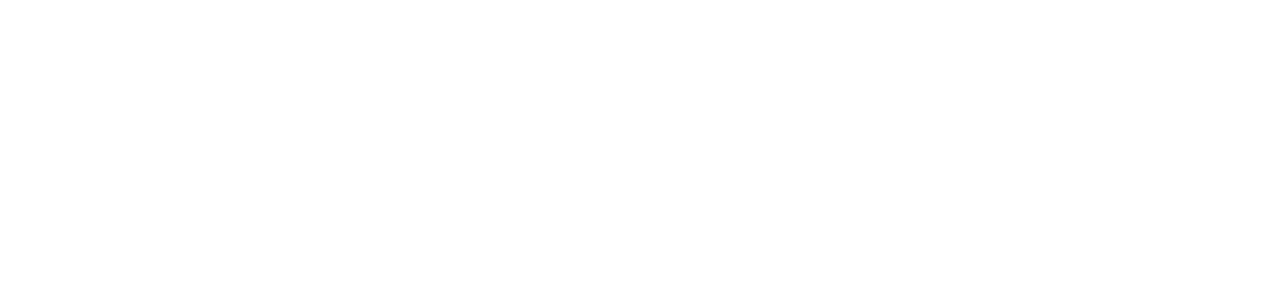
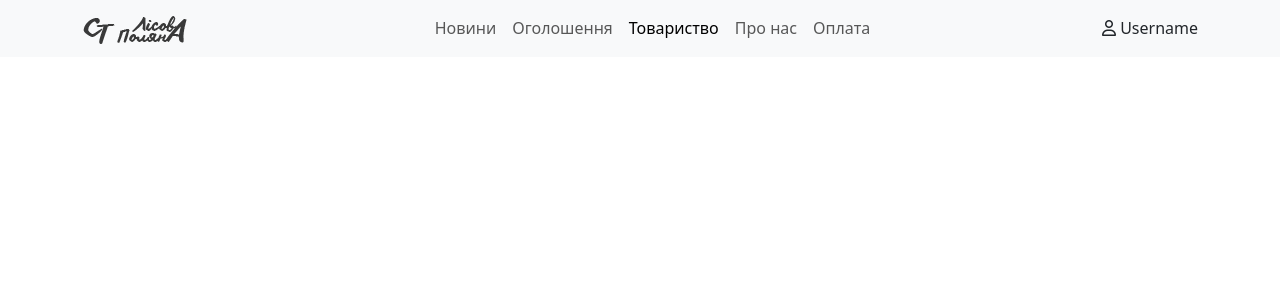
Before and after one commit to Gleb-Pastushenko/GeekHub-GP, a React (Create React App) app in the folder frontend/: page /community in a window 1280 px wide. Before the commit this address had no page. Shown: the top 300 px of the page. Built offline with nearby package versions, Linux system fonts and the light colour scheme.

Commit message:
Header links fixed. Path to pages added to the routes.

```diff
--- a/frontend/src/App.jsx
+++ b/frontend/src/App.jsx
@@ -3,6 +3,9 @@ import { BrowserRouter, Routes, Route } from "react-router-dom";
 import RootLayout from "./components/RootLayout.component";
 import News from "./pages/News.page";
 import Ads from "./pages/Ads.page";
+import Community from "./pages/Community.page";
+import AboutUs from "./pages/AboutUs.page";
+import Payments from "./pages/Payments.page";
 
 
 function App() {
@@ -13,11 +16,14 @@ function App() {
           <Route path="/" element={<RootLayout />}>
             <Route index element={<News />} />
             <Route path="ads/" element={<Ads />} />
+            <Route path="community/" element={<Community />} />
+            <Route path="about-us/" element={<AboutUs />} />
+            <Route path="payments/" element={<Payments />} />
           </Route>
         </Routes>
 
       </div>
-    </BrowserRouter>
+    </BrowserRouter >
 
   );
 }
--- a/frontend/src/components/Header.component.jsx
+++ b/frontend/src/components/Header.component.jsx
@@ -9,9 +9,12 @@ const Header = () => {
     <header>
       <Navbar collapseOnSelect expand="lg" className="bg-body-tertiary">
         <Container>
-          <Navbar.Brand href="#">
-            <img src={logo} alt="site logo" />
-          </Navbar.Brand>
+          <LinkContainer to="/">
+            <Navbar.Brand href="#">
+              <img src={logo} alt="site logo" />
+            </Navbar.Brand>
+          </LinkContainer>
+
           <Nav.Link className="ms-auto me-3 me-lg-0 order-lg-2">
             <i className="fa-regular fa-user"></i> Username
           </Nav.Link>
@@ -19,19 +22,19 @@ const Header = () => {
           <Navbar.Collapse id="basic-navbar-nav">
             <Nav className="mx-auto">
               <LinkContainer to="/">
-                <Nav.Link to="/">Новини</Nav.Link>
+                <Nav.Link>Новини</Nav.Link>
               </LinkContainer>
               <LinkContainer to="/ads">
-                <Nav.Link to="/ads">Оголошення</Nav.Link>
+                <Nav.Link>Оголошення</Nav.Link>
               </LinkContainer>
               <LinkContainer to="/community">
-                <Nav.Link to="/community">Товариство</Nav.Link>
+                <Nav.Link>Товариство</Nav.Link>
               </LinkContainer>
               <LinkContainer to="/about-us">
-                <Nav.Link to="/about-us">Про нас</Nav.Link>
+                <Nav.Link>Про нас</Nav.Link>
               </LinkContainer>
               <LinkContainer to="/payments">
-                <Nav.Link to="/payments">Оплата</Nav.Link>
+                <Nav.Link>Оплата</Nav.Link>
               </LinkContainer>
             </Nav>
           </Navbar.Collapse>
--- a/frontend/src/pages/Community.page.jsx
+++ b/frontend/src/pages/Community.page.jsx
@@ -1,9 +1,8 @@
-const community = () => {
+const Community = () => {
   return (
     <div>
 
     </div>
   )
 }
-
-export default community
+export default Community
```
